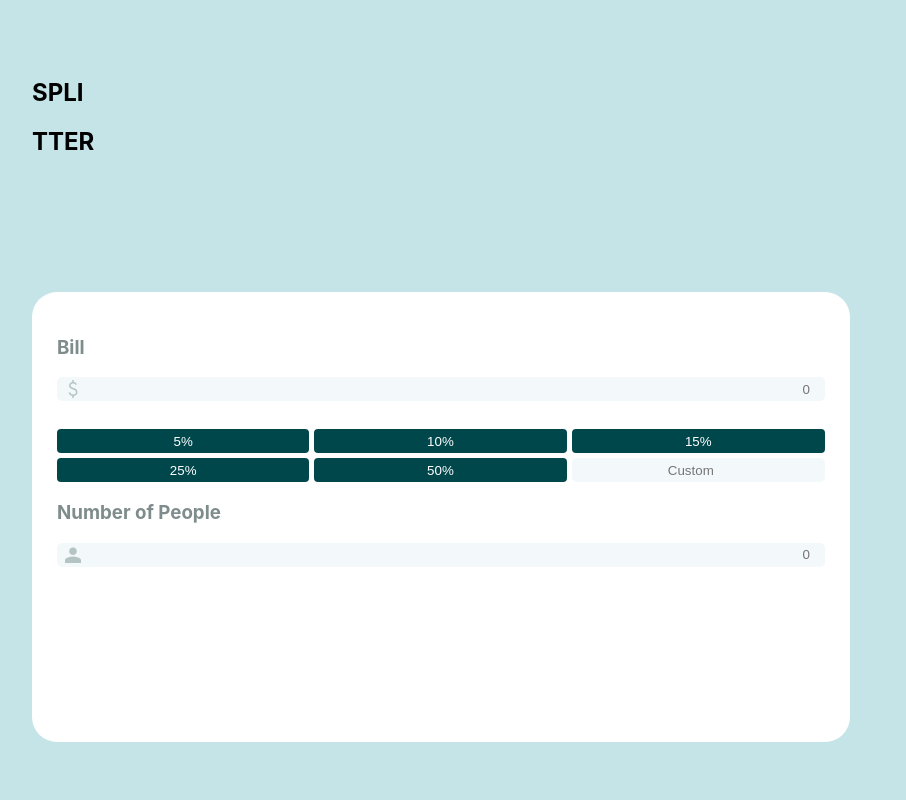
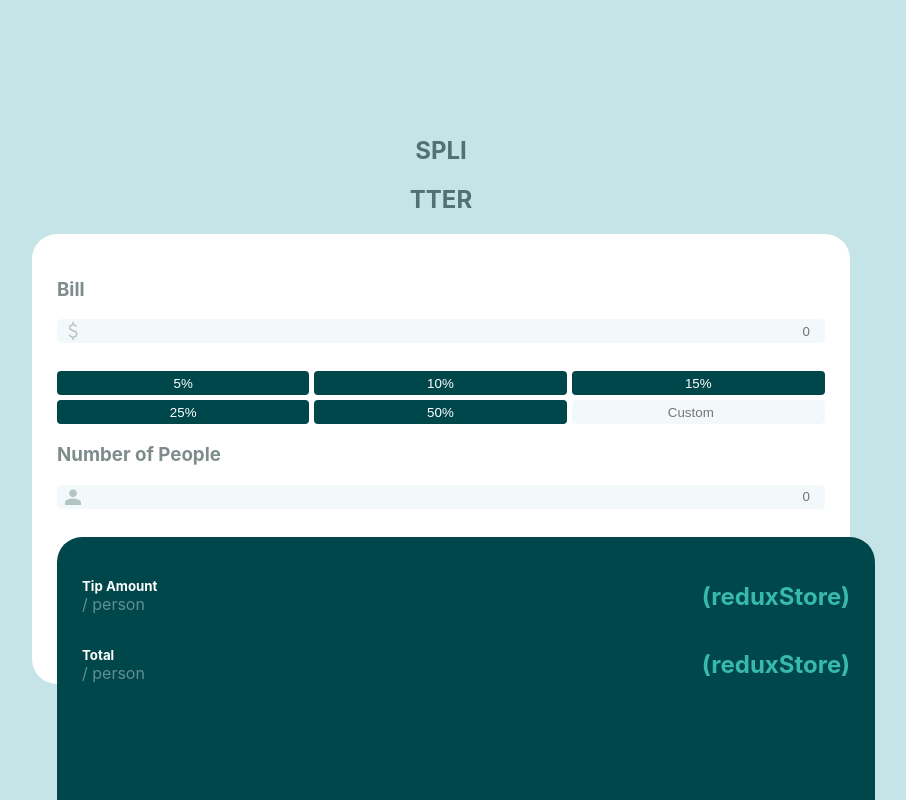
Before and after one commit to im-victor-mendez/tip_calculator, a React (Create React App) app: page / in a window 1280 px wide. Shown: the top 800 px of the page, without its empty margins (199-1105 px from the left). Built offline with nearby package versions, Linux system fonts and the light colour scheme.

Commit message:
Added Reults views without data. Added and fixed style.

```diff
--- a/src/App.js
+++ b/src/App.js
@@ -1,12 +1,18 @@
 import './App.scss';
 import Board from './components/Board';
 import Input from './components/Input';
+import Results from './components/Results';
 import Tips from './components/Tips';
+
+const viewResults = [
+  <Results />
+]
 
 const view = [
   <Input name='Bill' type='number' icon='Attach_Money' />,
   <Tips />,
-  <Input name='Number of People' type='number' icon='Person' />
+  <Input name='Number of People' type='number' icon='Person' />,
+  <Board id='results-board' view={viewResults} />
 ]
 
 function App() {
--- a/src/App.scss
+++ b/src/App.scss
@@ -5,5 +5,11 @@
 
   display: grid; /* To check */
   align-items: center;
+  align-content: center;
   justify-content: center;
+
+  #title {
+    text-align: center;
+    color: var(--color-title);
+  }
 }
--- a/src/components/Board.jsx
+++ b/src/components/Board.jsx
@@ -1,10 +1,10 @@
 import React from 'react'
 import '../styles/Board.scss'
 
-/* props = view */
+/* props = id, view */
 function Board(props) {
   return (
-    <section className='board'>
+    <section id={props.id} className='board'>
         {props.view}
     </section>
   )
--- /dev/null
+++ b/src/components/Results.jsx
@@ -0,0 +1,52 @@
+import React from 'react'
+import '../styles/Results.scss'
+
+const results = [
+    /*
+    {
+        name: '',
+        id: '',
+        subname: '',
+        result: '(reduxStore)'
+    }
+    */
+    {
+        name: 'Tip Amount',
+        id: 'tipAmount',
+        subname: '/ person',
+        result: '(reduxStore)'
+    },
+    {
+        name: 'Total',
+        id: 'total',
+        subname: '/ person',
+        result: '(reduxStore)'
+    }
+]
+
+/* props = id, name, subname, result */
+function Result(props) {
+  return (
+    <div id={`result-${props.id}`} className='result-div' >
+        <div className='text'>
+            <h1 id='name'>{props.name}</h1>
+            <p id='subname'>{props.subname}</p>
+        </div>
+        <h2 id='result'>{props.result}</h2>
+    </div>
+  )
+}
+
+function Results() {
+    return (
+        <section id="results">
+            {
+                results.map(
+                    result => <Result id={result.id} name={result.name} subname={result.subname} result={result.result} />
+                )
+            }
+        </section>
+    )
+}
+
+export default Results
--- a/src/consts/colors.scss
+++ b/src/consts/colors.scss
@@ -1,5 +1,6 @@
 :root {
     --background-app: #C5E4E7;
+    --color-title: #517275;
 
     /* Input */
     --background-input: #F3F8FB;
@@ -8,4 +9,9 @@
 
     /* Percentage */
     --background-percentage: #00474B;
+
+    /* Results */
+    --background-results: #00474B;
+    --color-subname: #5E9094;
+    --color-results: #37BAAC;
 }
--- /dev/null
+++ b/src/styles/Results.scss
@@ -0,0 +1,27 @@
+#results-board {
+    background-color: var(--background-results);
+
+    .result-div {
+        display: flex;
+        align-items: center;
+        justify-content: space-between;
+    }
+
+    .text {
+        * {
+            margin: 0%;
+        }
+
+        #name {
+            color: white;
+        }
+
+        #subname {
+            color: var(--color-subname);
+        }
+    }
+
+    #result {
+        color: var(--color-results);
+    }
+}
```
